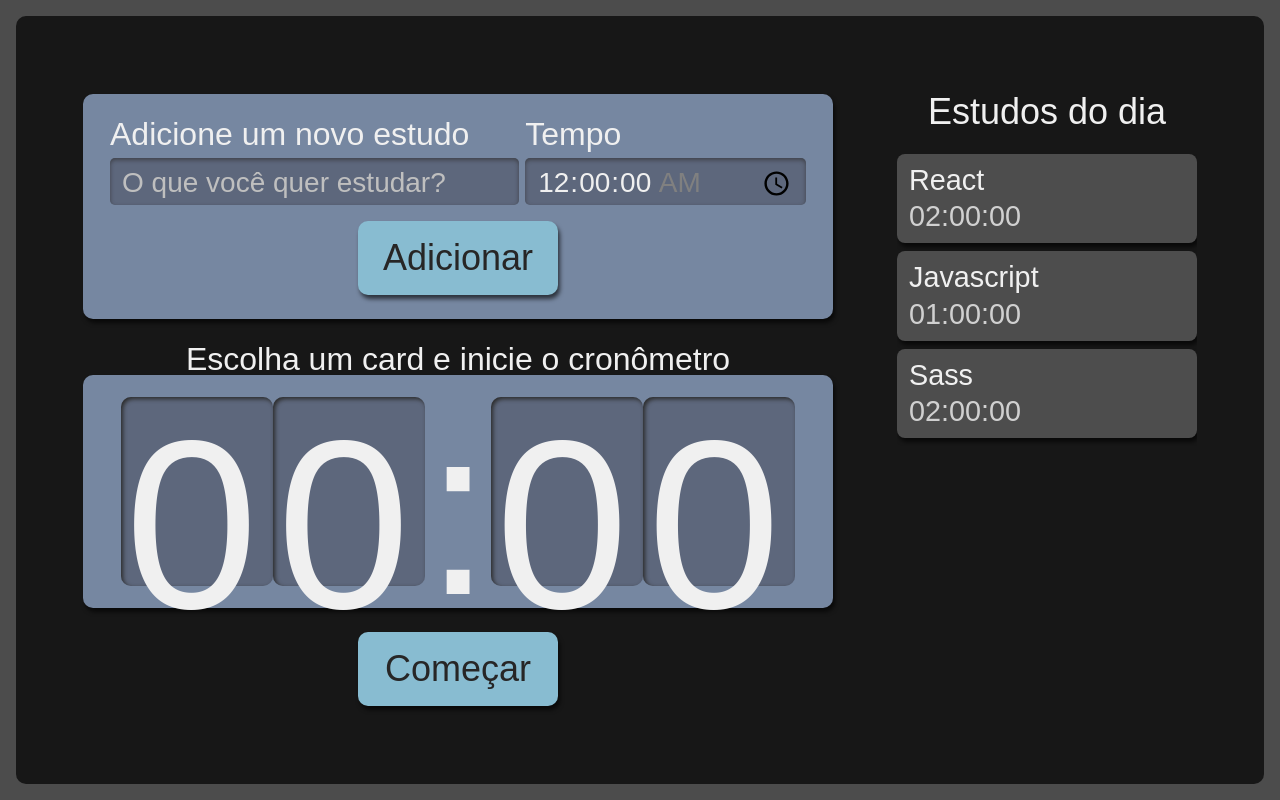
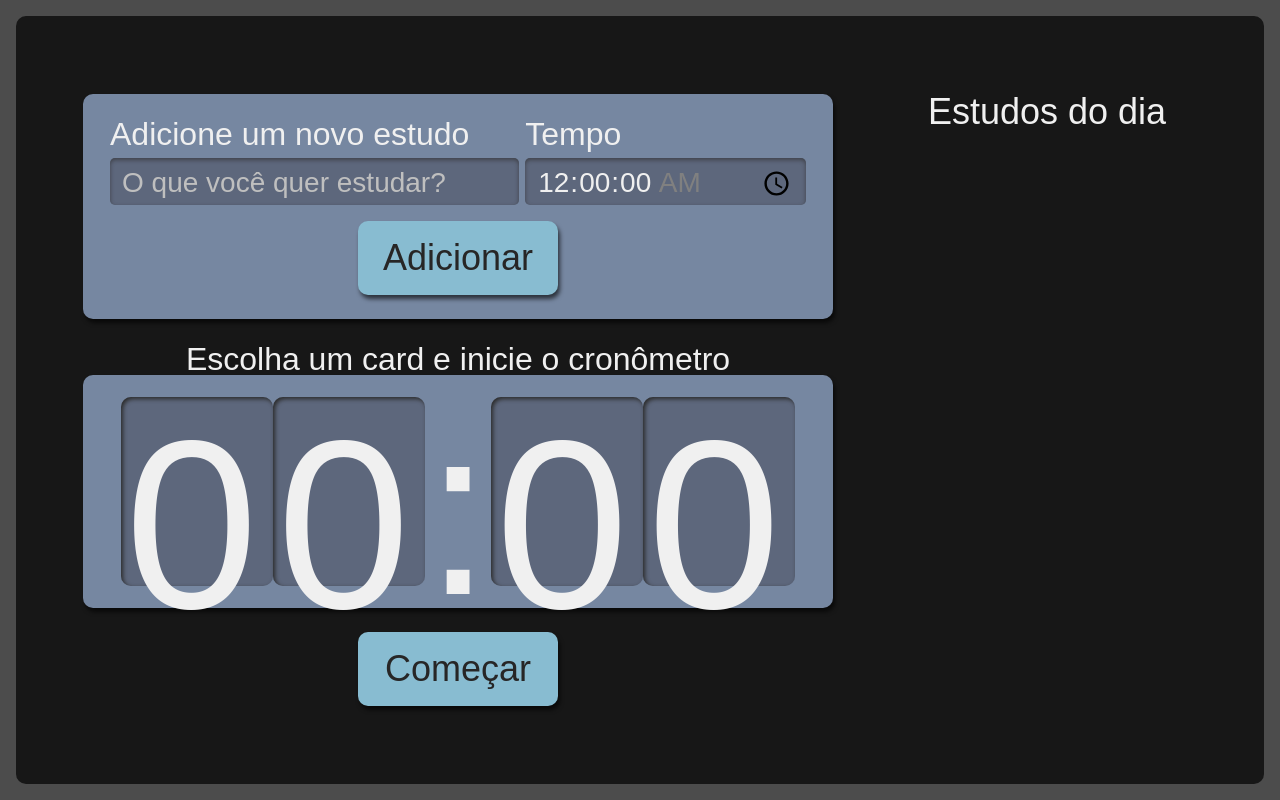
Before and after one commit to thomasravache/alura-studies, a React (Create React App) app: page / in a window 1280 px wide. Built offline with nearby package versions, Linux system fonts and the light colour scheme.

Commit message:
feat: criar uma tarefa refatorando codigo

```diff
--- a/src/components/Botao/index.tsx
+++ b/src/components/Botao/index.tsx
@@ -1,11 +1,13 @@
 import React from 'react';
 import style from './Botao.module.scss';
 
-class Botao extends React.Component<{ children: React.ReactNode }> {
+type buttonType = "submit" | "button";
+
+class Botao extends React.Component<{  children: React.ReactNode, type?: buttonType }> {
   render() {
-    const { children } = this.props;
+    const { children, type = "button" } = this.props;
     return(
-      <button className={style.botao}>
+      <button className={style.botao} type={type}>
         {children}
       </button>
     );
--- a/src/components/Formulario/index.tsx
+++ b/src/components/Formulario/index.tsx
@@ -9,7 +9,7 @@ class Formulario extends Component<IFormularioProps, IFormularioState> {
 
     this.state = {
       tarefa: '',
-      tempo: '00:00',
+      tempo: '00:00:00',
     };
 
     this.adicionarTarefa = this.adicionarTarefa.bind(this);
@@ -17,7 +17,8 @@ class Formulario extends Component<IFormularioProps, IFormularioState> {
 
   adicionarTarefa(e: FormEvent<HTMLFormElement>) {
     e.preventDefault();
-    console.log('state', this.state);
+    this.props.setTarefas((tarefasAntigas) => [...tarefasAntigas, { ...this.state }]);
+    this.setState({ tarefa: '', tempo: '00:00:00' });
   }
 
   render() {
@@ -49,7 +50,7 @@ class Formulario extends Component<IFormularioProps, IFormularioState> {
               required
             />
         </div>
-        <Botao>Adicionar</Botao>
+        <Botao type="submit">Adicionar</Botao>
       </form>
         );
   }
--- a/src/components/Lista/index.tsx
+++ b/src/components/Lista/index.tsx
@@ -1,32 +1,11 @@
-import React, { useEffect, useState } from 'react';
-import { ITarefa } from '../../types/interfaces';
+import { IListaProps } from '../../types/interfaces';
 import style from './Lista.module.scss';
 import Item from './Item';
 
-function Lista() {
-  const [tarefas, setTarefas] = useState<ITarefa[]>([]);
-
-  useEffect(() => {
-    setTarefas([
-      {
-        tarefa: 'React',
-        tempo: '02:00:00',
-      },
-      {
-        tarefa: 'Javascript',
-        tempo: '01:00:00',
-      },
-      {
-        tarefa: 'Sass',
-        tempo: '02:00:00',
-      }
-    ]);
-  }, []);
-
+function Lista({ tarefas }: IListaProps) {
   return(
     <aside className={style.listaTarefas}>
       <h2 onClick={() => {
-        setTarefas([...tarefas, { tarefa: 'Estudar estado', tempo: '05:00:00' }]);
       }}>Estudos do dia</h2>
       <ul>
         {tarefas.map(({ tarefa, tempo } /* utilizar "item" para spread operator */, index) => (
--- a/src/pages/App.tsx
+++ b/src/pages/App.tsx
@@ -1,14 +1,34 @@
-import React from 'react';
+import { useState, useEffect } from 'react';
+import { ITarefa } from '../types/interfaces';
 import Cronometro from '../components/Cronometro';
 import Formulario from '../components/Formulario';
 import Lista from '../components/Lista';
 import style from './App.module.scss';
 
 function App() {
+  const [tarefas, setTarefas] = useState<ITarefa[]>([]);
+
+  // useEffect(() => {
+  //   setTarefas([
+  //     {
+  //       tarefa: 'React',
+  //       tempo: '02:00:00',
+  //     },
+  //     {
+  //       tarefa: 'Javascript',
+  //       tempo: '01:00:00',
+  //     },
+  //     {
+  //       tarefa: 'Sass',
+  //       tempo: '02:00:00',
+  //     }
+  //   ]);
+  // }, []);
+
   return (
     <div className={style.AppStyle}>
-      <Formulario />
-      <Lista />
+      <Formulario setTarefas={setTarefas} />
+      <Lista tarefas={tarefas} />
       <Cronometro />
     </div>
   );
--- /dev/null
+++ b/src/types/interfaces/Lista.ts
@@ -0,0 +1,5 @@
+import ITarefa from './Tarefa';
+
+export default interface IListaProps {
+  tarefas: ITarefa[];
+}
--- a/src/types/interfaces/index.ts
+++ b/src/types/interfaces/index.ts
@@ -1,7 +1,9 @@
 import ITarefa from './Tarefa';
 import IFormularioState, { IFormularioProps } from './Formulario';
+import IListaProps from './Lista';
 
 export type {
   ITarefa,
   IFormularioState, IFormularioProps,
+  IListaProps,
 }
```
Also changed, not shown: src/types/interfaces/Formulario.ts (+6 -1 lines).
